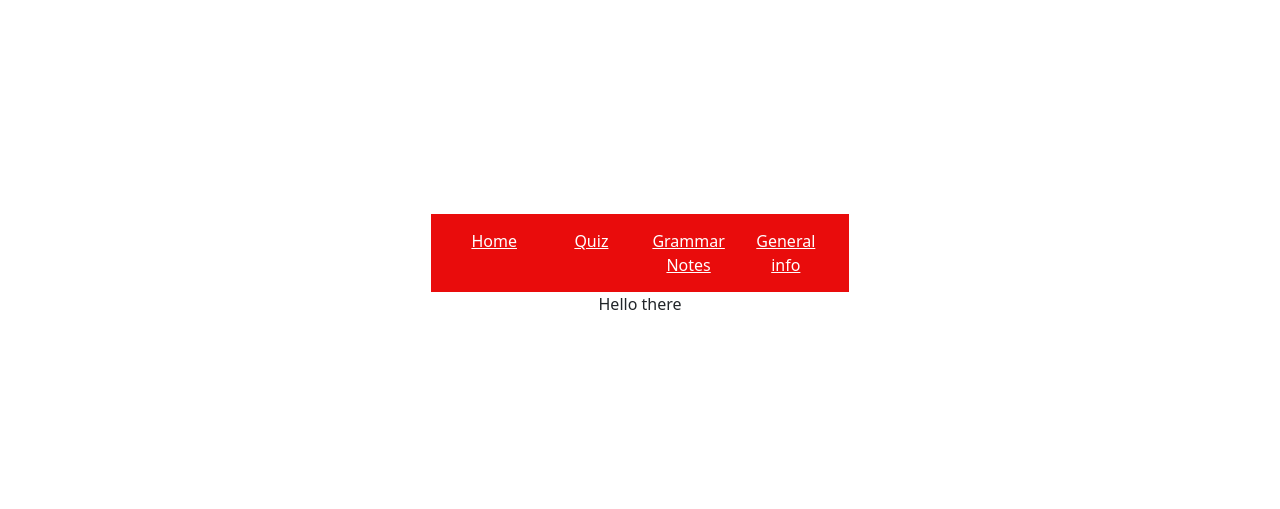
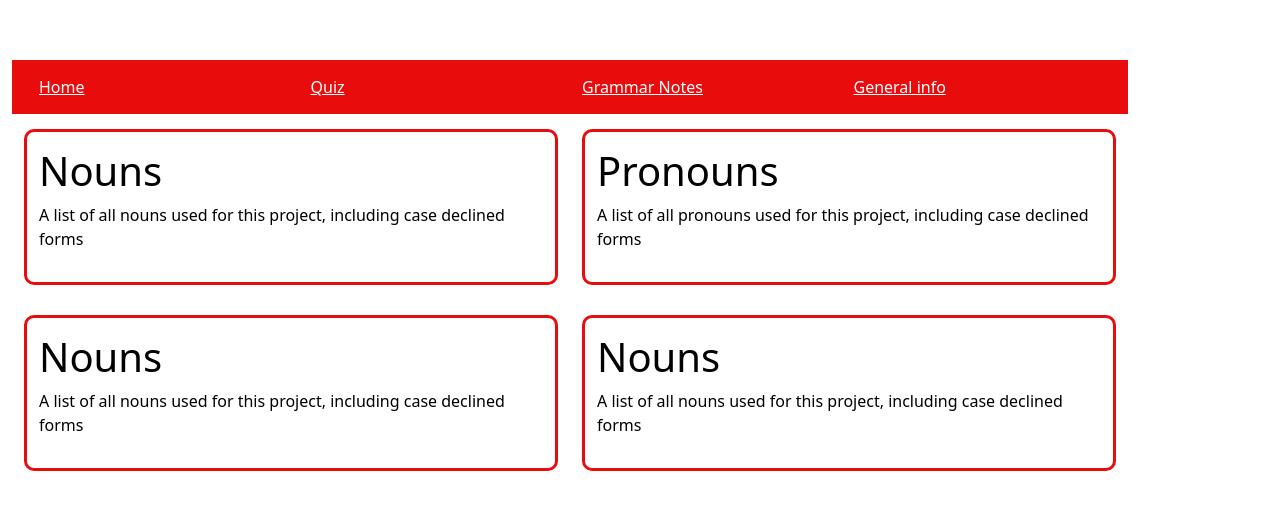
Before and after one commit to ShaunRainey/PracticePoPolsku, a React (Vite) app in the folder PracticePoPolsku/: page / in a window 1280 px wide. Shown: the part 127-636 px from the top of the page. Built offline with nearby package versions, Linux system fonts and the light colour scheme.

Commit message:
Implement some functionality for nouns

```diff
--- a/PracticePoPolsku/src/App.css
+++ b/PracticePoPolsku/src/App.css
@@ -1,9 +1,9 @@
-#root {
+/* #root {
   max-width: 1280px;
   margin: 0 auto;
   padding: 2rem;
   text-align: center;
-}
+} */
 
 .navBar {
   background-color: rgb(233, 12, 12);
@@ -18,3 +18,37 @@
   color: white; /* Make text white */
   text-decoration: underline /* Remove the underline */
 }
+
+.nounBox {
+  cursor: pointer;
+  background-color: rgb(255, 255, 255);
+  color: rgb(0, 0, 0);
+  padding: 15px;
+  margin: 15px;
+  justify-content: center;
+  gap: 50px;
+  border-style: solid;
+  border-color: rgb(233, 12, 12);
+  border-radius: 10px;
+}
+
+.nounsBox:hover {
+  background-color: #f0f0f0;
+}
+
+.nounTable {
+  cursor: pointer;
+}
+
+.nounBox2 {
+  cursor: pointer;
+  background-color: rgb(255, 255, 255);
+  color: rgb(0, 0, 0);
+
+  margin: 2px;
+  justify-content: center;
+  gap: 50px;
+  border-style: solid;
+  border-color: rgb(233, 12, 12);
+  border-radius: 8px;
+}
--- a/PracticePoPolsku/src/App.jsx
+++ b/PracticePoPolsku/src/App.jsx
@@ -1,12 +1,12 @@
 import { useState } from 'react'
 import './App.css'
+import "bootstrap/dist/css/bootstrap.min.css";
 import { Routes, Route } from "react-router";
 import { Row, Col, Container } from 'react-bootstrap'
-import HelloThere from './components/helloThere';
-import GeneralKenobi from './components/GeneralKenobi';
-import MyNameIsJeff from './components/MyNameIsJeff';
 import NavBar from './components/NavBar'
-import "bootstrap/dist/css/bootstrap.min.css";
+import HomePage from './components/HomePage';
+import NounList from './components/NounList';
+import IndividualNoun from './components/IndividualNoun'
 
 function App() {
 
@@ -16,10 +16,12 @@ function App() {
       <NavBar />
 
       <Routes>
-        <Route path='/' element={<HelloThere />}></Route>
-        <Route path='/Quiz' element={<GeneralKenobi />}></Route>
-        <Route path='/Grammar-Notes' element={<MyNameIsJeff />}></Route>
-        <Route path='/About' element={<GeneralKenobi />}></Route>
+        <Route path='/' element={<HomePage />}></Route>
+        <Route path='/Nouns' element={<NounList />}></Route>
+        <Route path='/Nouns/:noun_id' element={<IndividualNoun/>}></Route>
+        <Route path='/Quiz' element={<HomePage />}></Route>
+        <Route path='/Grammar-Notes' element={<HomePage />}></Route>
+        <Route path='/About' element={<HomePage />}></Route>
       </Routes>
     </Container>
   )
--- a/PracticePoPolsku/src/components/GeneralKenobi.jsx
+++ /dev/null
@@ -1,9 +0,0 @@
-function GeneralKenobi() {
-    return (
-        <div>
-            <p>General Kenobi</p>
-        </div>
-    )
-}
-
-export default GeneralKenobi;
--- /dev/null
+++ b/PracticePoPolsku/src/components/HomePage.jsx
@@ -0,0 +1,28 @@
+import { Container, Row, Col } from "react-bootstrap";
+import NounBox from "./NounBox";
+import PronounBox from "./PronounBox";
+
+function HomePage() {
+    return (
+        <Container>
+            <Row>
+                <Col>
+                    < NounBox/>
+                </Col>
+                <Col>
+                    < PronounBox/>
+                </Col>
+            </Row>
+            <Row>
+                <Col>
+                    < NounBox/>
+                </Col>
+                <Col>
+                    < NounBox/>
+                </Col>
+            </Row>
+        </Container>
+    )
+}
+
+export default HomePage;
--- /dev/null
+++ b/PracticePoPolsku/src/components/IndividualNoun.jsx
@@ -0,0 +1,65 @@
+import { Card, Row, Col, Container } from 'react-bootstrap'
+import nounFunctions from '../utilities/nouns'
+import { useEffect, useState } from 'react'
+import { useParams } from 'react-router-dom'
+import Table from 'react-bootstrap/Table';
+
+function IndividualNoun() {
+
+    let { noun_id } = useParams()
+    const [noun, setNoun] = useState()
+
+    useEffect(() => {
+        const getNoun = async (noun_id) => {
+            const nounById = await nounFunctions.getNounById(noun_id);
+            setNoun(nounById[0]);
+        }
+        getNoun(noun_id);
+    }, [])
+
+    console.log(noun)
+
+    if (!noun) {
+        return (
+            <p>Hello</p>
+        )
+    }
+
+   return (
+        <Table striped bordered hover>
+        <thead>
+            <tr>
+            <th>Base Noun</th>
+            <th>Meaning</th>
+            <th>Singular/Plural</th>
+            <th>Gender</th>
+            <th>Nominative</th>
+            <th>Accusative</th>
+            <th>Instrumental</th>
+            <th>Genitive</th>
+            <th>Locative</th>
+            <th>Vocative</th>
+            <th>Dative</th>
+            </tr>
+        </thead>
+        <tbody>
+            <tr key={noun.noun_id} className='nounTable'>
+                <td>{noun.base_noun}</td>
+                <td>{noun.meaning}</td>
+                <td>{noun["singular_plural"]}</td>
+                <td>{noun.gender}</td>
+                <td>{noun.nominative}</td>
+                <td>{noun.accusative}</td>
+                <td>{noun.instrumental}</td>
+                <td>{noun.genitive}</td>
+                <td>{noun.locative}</td>
+                <td>{noun.vocative}</td>
+                <td>{noun.dative}</td>
+
+            </tr>
+        </tbody>
+        </Table>
+        );
+}
+
+export default IndividualNoun;
--- a/PracticePoPolsku/src/components/MyNameIsJeff.jsx
+++ /dev/null
@@ -1,9 +0,0 @@
-function MyNameIsJeff() {
-    return (
-        <div>
-            <p>My name is Jeff</p>
-        </div>
-    )
-}
-
-export default MyNameIsJeff;
--- /dev/null
+++ b/PracticePoPolsku/src/components/NounBox.jsx
@@ -0,0 +1,24 @@
+import { Container, Row, Col } from "react-bootstrap";
+import { useNavigate } from 'react-router-dom'
+
+function NounBox() {
+
+    const navigate = useNavigate();
+
+    const handleClick = () => {
+        navigate('/Nouns')
+    }
+
+    return (
+        <Container className="nounBox" onClick={handleClick}>
+            <Row>
+                <Col>
+                    <h1>Nouns</h1>
+                    <p> A list of all nouns used for this project, including case declined forms </p>
+                </Col>
+            </Row>
+        </Container>
+    )
+}
+
+export default NounBox;
--- /dev/null
+++ b/PracticePoPolsku/src/components/NounList.jsx
@@ -0,0 +1,66 @@
+import { Card, Row, Col, Container } from 'react-bootstrap'
+import nounFunctions from '../utilities/nouns'
+import { useEffect, useState } from 'react'
+import { Link } from 'react-router'
+import Table from 'react-bootstrap/Table';
+
+function NounList() {
+
+    const [nouns, setNouns] = useState([])
+
+    useEffect(() => {
+        const getAllNouns = async () => {
+            const allNouns = await nounFunctions.getNouns()
+            const filteredNouns = allNouns.filter((noun) => { return noun["singular_plural"] === "Singular" })
+            console.log(filteredNouns.sort((a, b) => a.base_noun.localeCompare(b.base_noun)));
+            setNouns(filteredNouns);
+        }
+        getAllNouns()
+    }, [])
+
+    // return (
+    //     <Table striped bordered hover>
+    //     <thead>
+    //         <tr>
+    //         <th>Base Noun</th>
+    //         <th>Meaning</th>
+    //         </tr>
+    //     </thead>
+    //     <tbody>
+    //         {nouns.map((noun) => (
+    //         <tr key={noun.noun_id} className='nounTable'>
+    //             <td>{noun.base_noun}</td>
+    //             <td>{noun.meaning}</td>
+    //         </tr>
+    //         ))}
+    //     </tbody>
+    //     </Table>
+    //     );
+
+        return (
+        <Container>
+            <p>Click a noun for case declensions!</p>
+            <p>For now, ctrl+F to find a desired noun. Improved functionality upcoming</p>
+                {nouns.map((noun) => {
+                    return (
+                        <div className='nounBox2' key={noun.noun_id}>
+                            <Link to={`/nouns/${noun.noun_id}`}>
+                                <Row>
+                                    <Col>
+                                        <p>{noun.base_noun}</p>
+                                    </Col>
+                                    <Col>
+                                        <p>{noun.meaning}</p>
+                                    </Col>
+                                    {/* <Col>
+                                        <p>{noun.gender}</p>
+                                    </Col> */}
+                                </Row>
+                            </Link>
+                        </div>
+                    )})}
+        </Container>
+    )
+}
+
+export default NounList;
--- /dev/null
+++ b/PracticePoPolsku/src/components/PronounBox.jsx
@@ -0,0 +1,24 @@
+import { Container, Row, Col } from "react-bootstrap";
+import { useNavigate } from 'react-router-dom'
+
+function PronounBox() {
+
+    const navigate = useNavigate();
+
+    const handleClick = () => {
+        navigate('/Quiz')
+    }
+
+    return (
+        <Container className="nounBox" onClick={handleClick}>
+            <Row>
+                <Col>
+                    <h1>Pronouns</h1>
+                    <p> A list of all pronouns used for this project, including case declined forms </p>
+                </Col>
+            </Row>
+        </Container>
+    )
+}
+
+export default PronounBox;
--- a/PracticePoPolsku/src/components/helloThere.jsx
+++ /dev/null
@@ -1,9 +0,0 @@
-function HelloThere() {
-    return (
-        <div>
-            <p>Hello there</p>
-        </div>
-    )
-}
-
-export default HelloThere;
```
